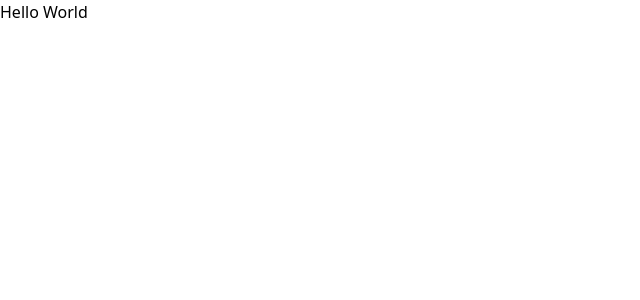
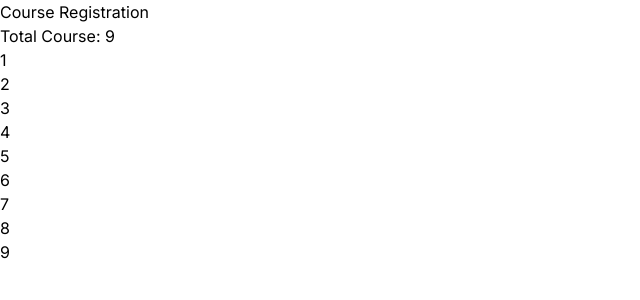
Before and after one commit to kawser2917/Course_registation, a React (Vite) app: page / in a window 1280 px wide. Shown: the top 300 px of the page, without its empty margins (0-640 px from the left). Built offline with nearby package versions, Linux system fonts and the light colour scheme.

Commit message:
data loaded and sending props to course component

```diff
--- a/src/App.jsx
+++ b/src/App.jsx
@@ -1,10 +1,13 @@
 import './App.css'
+import Courses from './component/Courses/Courses'
+import Header from './component/Header/Header'
 
 function App() {
 
   return (
     <>
-    <h1 className='text-3xl'>Hello World</h1>
+    <Header></Header>
+    <Courses></Courses>
 
     </>
   )
--- /dev/null
+++ b/src/component/Course/Course.jsx
@@ -0,0 +1,16 @@
+import PropTypes from 'prop-types'
+const Course = ({course}) => {
+    const {id} = course
+    return (
+        <div>
+            <p>{id}</p>
+
+        </div>
+    );
+};
+
+Course.propTypes ={
+    course: PropTypes.object.isRequired
+}
+
+export default Course;
--- /dev/null
+++ b/src/component/Courses/Courses.jsx
@@ -0,0 +1,25 @@
+import { useEffect } from "react";
+import { useState } from "react";
+import Course from "../Course/Course";
+
+const Courses = () => {
+    const [courses,setCourses] = useState([])
+
+    useEffect(()=>{
+        fetch("courses.json")
+        .then(res => res.json())
+        .then(data => setCourses(data))
+    },[])
+    return (
+        <div>
+            <h3 className="text-2xl text-center">Total Course: {courses.length}</h3>
+            {
+                courses.map( (course,idx) => <Course key={idx} course={course}></Course>)
+            }
+
+
+        </div>
+    );
+};
+
+export default Courses;
--- /dev/null
+++ b/src/component/Header/Header.jsx
@@ -0,0 +1,9 @@
+const Header = () => {
+    return (
+        <div>
+            <h1 className="text-center p-4 text-3xl font-bold">Course Registration</h1>
+        </div>
+    );
+};
+
+export default Header;
--- a/src/index.css
+++ b/src/index.css
@@ -1,3 +1,8 @@
+@import url('https://fonts.googleapis.com/css2?family=Inter:wght@400;600;700&display=swap');
 @tailwind base;
 @tailwind components;
 @tailwind utilities;
+
+body{
+  font-family: 'Inter', sans-serif;
+}
```
